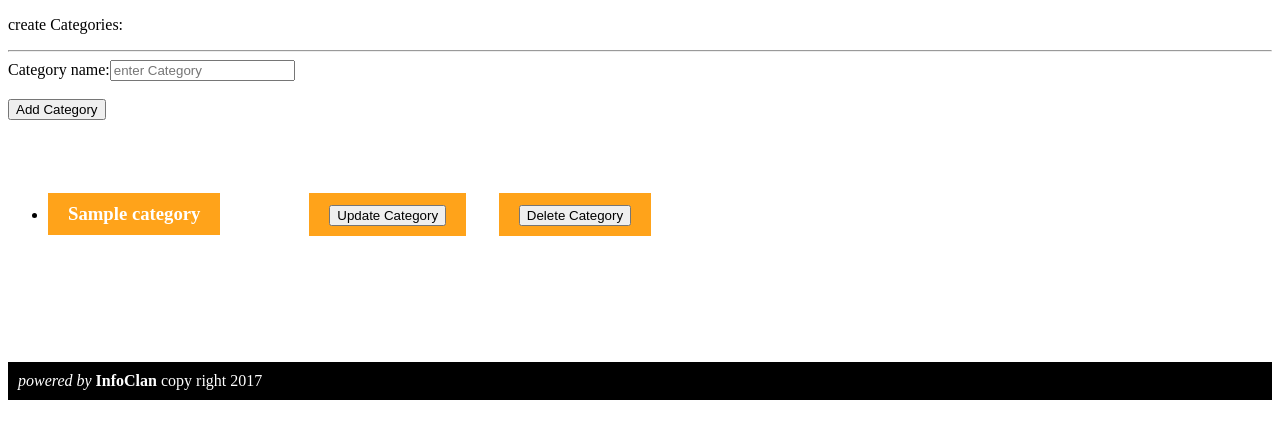
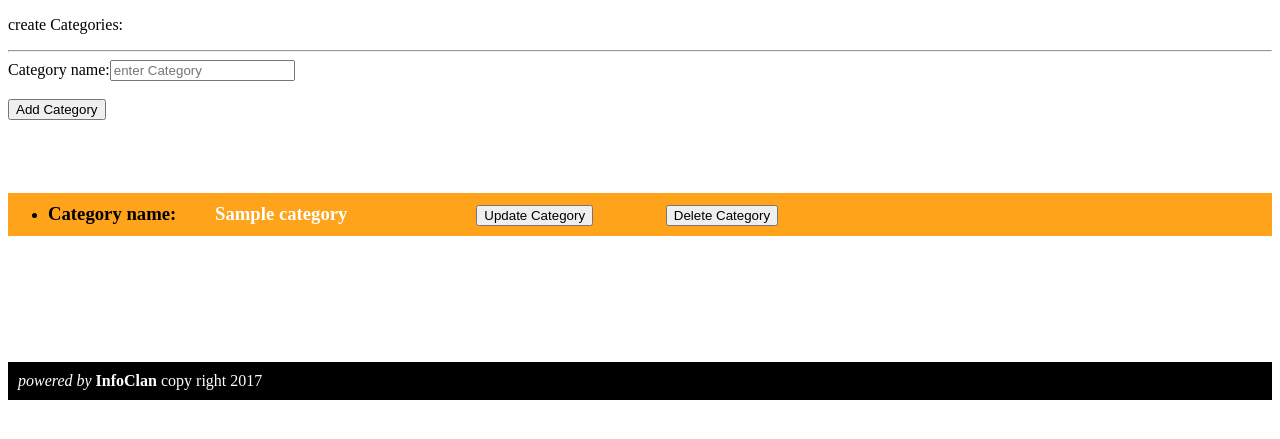
Before and after one commit to harrietbobi/yummyrecipe, a Flask app: template templates/category.html in a window 1280 px wide. Shown: the part 146-585 px from the top of the page. Run offline with Flask 2, Linux system fonts and the light colour scheme; the template is opened without the code that fills it: most values are stand-ins (such as "Sample title", 1, 10 or a date in 2020).

Commit message:
Edited category template

```diff
--- a/templates/category.html
+++ b/templates/category.html
@@ -68,11 +68,11 @@ footer {
 <br>
 <br>
 
-
+<div style="background-color:#ffa31a">
 {% for name, category in categories.items() %}
 <ul>
    <li><h3>
-    <a href = "{{url_for('update_category',title = name)}}">{{name}} </a> &nbsp &nbsp &nbsp &nbsp &nbsp &nbsp &nbsp &nbsp &nbsp
+    Category name:&nbsp &nbsp <a href = "{{url_for('view_recipes',category_title=name)}}">{{name}} </a> &nbsp &nbsp &nbsp &nbsp &nbsp &nbsp &nbsp &nbsp &nbsp
     <a href = "{{url_for('update_category',title = name)}}"><input type="submit" value="Update Category"></a> &nbsp &nbsp &nbsp
     <a href = "{{url_for('delete_category',title = name)}}"><input type="submit" value="Delete Category"> </a>
 </h3>
@@ -80,7 +80,7 @@ footer {
 </ul>
 {% endfor %}
 
-
+</div>
 <br>
 <br>
 <br>
```
